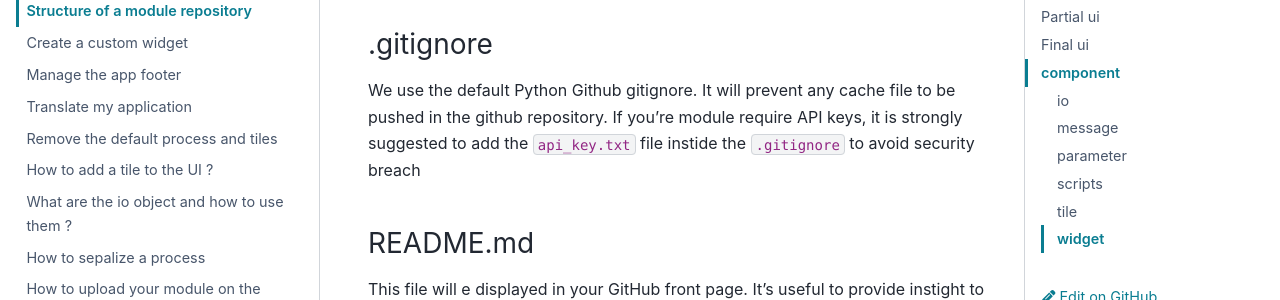
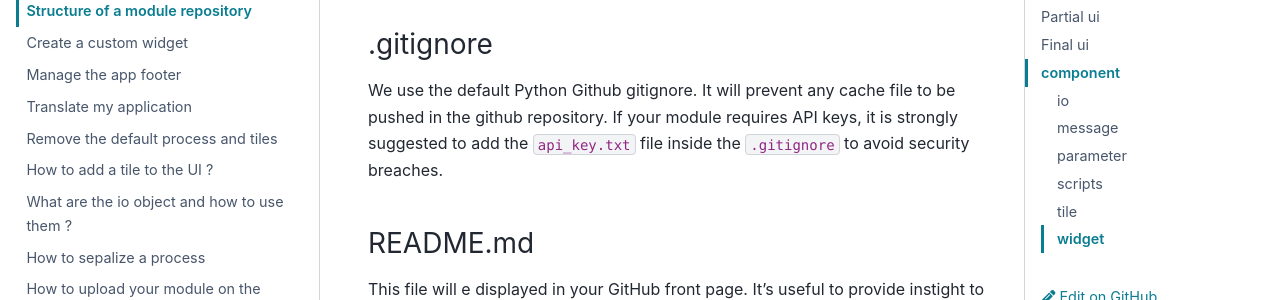
Before and after one commit to openforis/sepal_ui, a Sphinx documentation site: the page built from docs/source/tutorials/structure.rst, in a window 1280 px wide and 900 px high, scrolled down 1610 px. Shown: the part 180-480 px from the top of the window. Built offline with Sphinx 7.4.7 and the PyData theme 0.15.4, drawn with Linux system fonts in a browser that asks for light colours; the version number is read from the project's files by our own code.

Commit message:
Update structure.rst

```diff
--- a/docs/source/tutorials/structure.rst
+++ b/docs/source/tutorials/structure.rst
@@ -79,7 +79,7 @@ copy paste any badge from this `github repository <https://gist.github.com/lukas
 ^^^^^^^^^^
 
 We use the default Python Github gitignore. It will prevent any cache file to be pushed in the github repository.
-If you're module require API keys, it is strongly suggested to add the :code:`api_key.txt` file instide the :code:`.gitignore` to avoid security breach
+If your module requires API keys, it is strongly suggested to add the :code:`api_key.txt` file inside the :code:`.gitignore` to avoid security breaches.
 
 README.md
 ^^^^^^^^^
```
